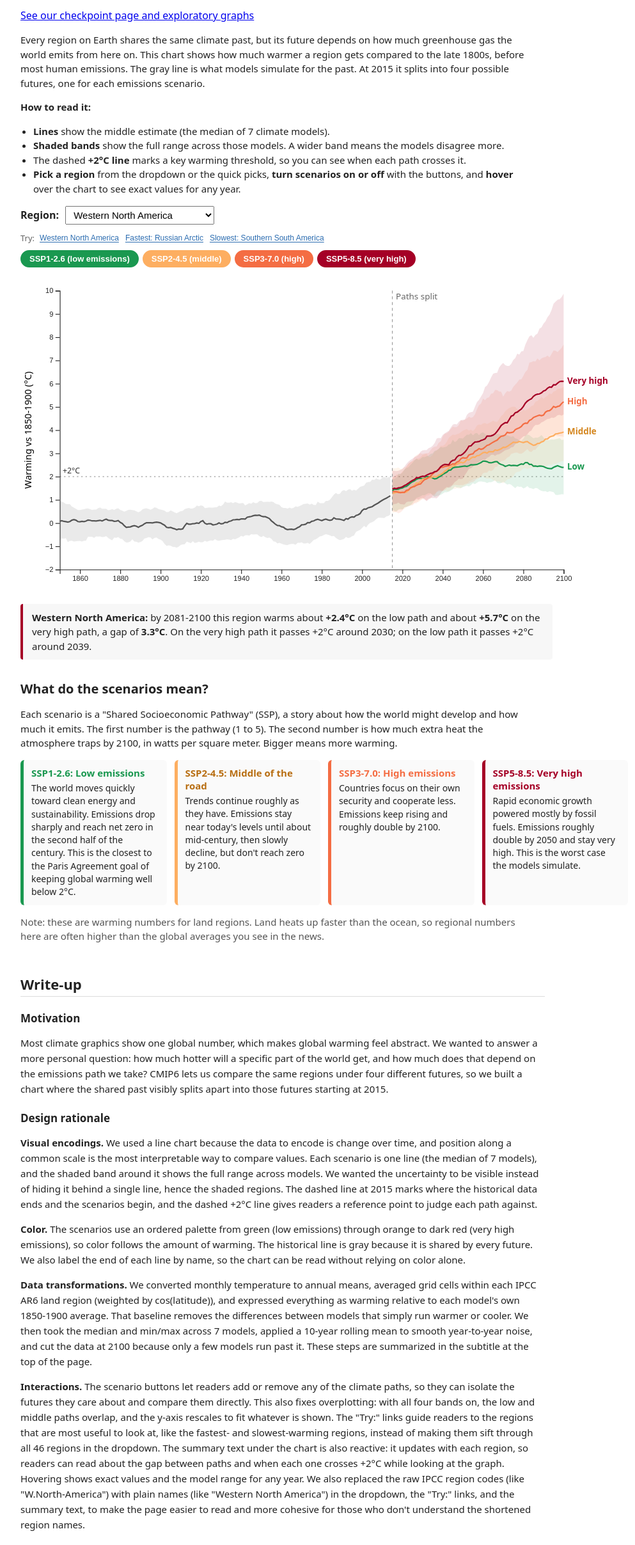
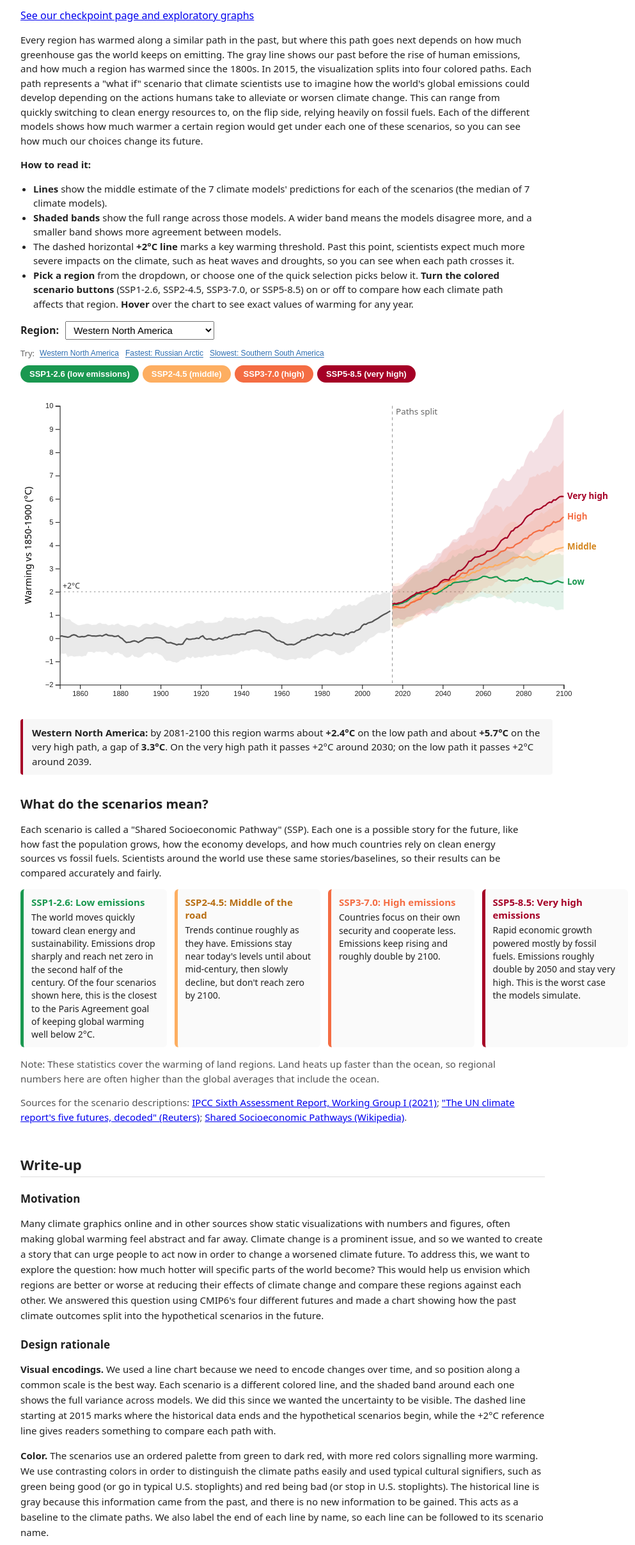
Before and after one commit to chaylennn/Climate-Crossroads, a plain HTML site: page index.html in a window 1280 px wide. Shown: the part 128-2543 px from the top of the page at 64% size, without its empty margins (133-1126 px from the left). Drawn offline with nearby package versions, Linux system fonts and the light colour scheme.

Commit message:
ahhhh more eddits

```diff
--- a/index.html
+++ b/index.html
@@ -17,18 +17,21 @@
 
   <div class="intro">
     <p>
-      Every region on Earth shares the same climate past, but its future depends on how much
-      greenhouse gas the world emits from here on. This chart shows how much warmer a region gets
-      compared to the late 1800s, before most human emissions. The gray line is what models
-      simulate for the past. At 2015 it splits into four possible futures, one for each emissions
-      scenario.
+      Every region has warmed along a similar path in the past, but where this path goes next depends on how much
+      greenhouse gas the world keeps on emitting. The gray line shows our past before the rise of human emissions, and
+      how much a region has warmed since the 1800s. In 2015, the visualization splits into four colored paths. Each path
+      represents a "what if" scenario that climate scientists use to imagine how the world's global emissions could
+      develop depending on the actions humans take to alleviate or worsen climate change. This can range from quickly
+      switching to clean energy resources to, on the flip side, relying heavily on fossil fuels. Each of the different
+      models shows how much warmer a certain region would get under each one of these scenarios, so you can see how
+      much our choices change its future.
     </p>
     <p><strong>How to read it:</strong></p>
     <ul>
-      <li><strong>Lines</strong> show the middle estimate (the median of 7 climate models).</li>
-      <li><strong>Shaded bands</strong> show the full range across those models. A wider band means the models disagree more.</li>
-      <li>The dashed <strong>+2°C line</strong> marks a key warming threshold, so you can see when each path crosses it.</li>
-      <li><strong>Pick a region</strong> from the dropdown or the quick picks, <strong>turn scenarios on or off</strong> with the buttons, and <strong>hover</strong> over the chart to see exact values for any year.</li>
+      <li><strong>Lines</strong> show the middle estimate of the 7 climate models' predictions for each of the scenarios (the median of 7 climate models).</li>
+      <li><strong>Shaded bands</strong> show the full range across those models. A wider band means the models disagree more, and a smaller band shows more agreement between models.</li>
+      <li>The dashed horizontal <strong>+2°C line</strong> marks a key warming threshold. Past this point, scientists expect much more severe impacts on the climate, such as heat waves and droughts, so you can see when each path crosses it.</li>
+      <li><strong>Pick a region</strong> from the dropdown, or choose one of the quick selection picks below it. <strong>Turn the colored scenario buttons</strong> (SSP1-2.6, SSP2-4.5, SSP3-7.0, or SSP5-8.5) on or off to compare how each climate path affects that region. <strong>Hover</strong> over the chart to see exact values of warming for any year.</li>
     </ul>
   </div>
 
@@ -45,14 +48,15 @@
   <section class="scenarios">
     <h2>What do the scenarios mean?</h2>
     <p>
-      Each scenario is a "Shared Socioeconomic Pathway" (SSP), a story about how the world might
-      develop and how much it emits. The first number is the pathway (1 to 5). The second number is
-      how much extra heat the atmosphere traps by 2100, in watts per square meter. Bigger means more warming.
+      Each scenario is called a "Shared Socioeconomic Pathway" (SSP). Each one is a possible story for the future, like
+      how fast the population grows, how the economy develops, and how much countries rely on clean energy sources vs
+      fossil fuels. Scientists around the world use these same stories/baselines, so their results can be compared
+      accurately and fairly.
     </p>
     <div class="scenario-grid">
       <div class="scenario-card" style="--c:#1a9850">
         <h3>SSP1-2.6: Low emissions</h3>
-        <p>The world moves quickly toward clean energy and sustainability. Emissions drop sharply and reach net zero in the second half of the century. This is the closest to the Paris Agreement goal of keeping global warming well below 2°C.</p>
+        <p>The world moves quickly toward clean energy and sustainability. Emissions drop sharply and reach net zero in the second half of the century. Of the four scenarios shown here, this is the closest to the Paris Agreement goal of keeping global warming well below 2°C.</p>
       </div>
       <div class="scenario-card" style="--c:#fdae61; --t:#b86e12">
         <h3>SSP2-4.5: Middle of the road</h3>
@@ -68,8 +72,14 @@
       </div>
     </div>
     <p class="note">
-      Note: these are warming numbers for land regions. Land heats up faster than the ocean, so
-      regional numbers here are often higher than the global averages you see in the news.
+      Note: These statistics cover the warming of land regions. Land heats up faster than the ocean, so regional
+      numbers here are often higher than the global averages that include the ocean.
+    </p>
+    <p class="note">
+      Sources for the scenario descriptions:
+      <a href="https://www.ipcc.ch/report/ar6/wg1/">IPCC Sixth Assessment Report, Working Group I (2021)</a>;
+      <a href="https://www.tbsnews.net/bangladesh/environment/climate-change/explainer-un-climate-reports-five-futures-decoded-285697">"The UN climate report's five futures, decoded" (Reuters)</a>;
+      <a href="https://en.wikipedia.org/wiki/Shared_Socioeconomic_Pathways">Shared Socioeconomic Pathways (Wikipedia)</a>.
     </p>
   </section>
 
@@ -79,69 +89,69 @@
 
     <h3>Motivation</h3>
     <p>
-      Most climate graphics show one global number, which makes global warming feel abstract. We wanted to answer a
-      more personal question: how much hotter will a specific part of the world get, and how much does that depend on
-      the emissions path we take? CMIP6 lets us compare the same regions under four different futures, so we built a
-      chart where the shared past visibly splits apart into those futures starting at 2015.
+      Many climate graphics online and in other sources show static visualizations with numbers and figures, often
+      making global warming feel abstract and far away. Climate change is a prominent issue, and so we wanted to create
+      a story that can urge people to act now in order to change a worsened climate future. To address this, we want to
+      explore the question: how much hotter will specific parts of the world become? This would help us envision which
+      regions are better or worse at reducing their effects of climate change and compare these regions against each
+      other. We answered this question using CMIP6's four different futures and made a chart showing how the past
+      climate outcomes split into the hypothetical scenarios in the future.
     </p>
 
     <h3>Design rationale</h3>
     <p>
-      <strong>Visual encodings.</strong> We used a line chart because the data to encode is change over time, and
-      position along a common scale is the most interpretable way to compare values. Each scenario is one line (the
-      median of 7 models), and the shaded band around it shows the full range across models. We wanted the uncertainty
-      to be visible instead of hiding it behind a single line, hence the shaded regions. The dashed line at 2015 marks
-      where the historical data ends and the scenarios begin, and the dashed +2°C line gives readers a reference point
-      to judge each path against.
+      <strong>Visual encodings.</strong> We used a line chart because we need to encode changes over time, and so
+      position along a common scale is the best way. Each scenario is a different colored line, and the shaded band
+      around each one shows the full variance across models. We did this since we wanted the uncertainty to be visible.
+      The dashed line starting at 2015 marks where the historical data ends and the hypothetical scenarios begin, while
+      the +2°C reference line gives readers something to compare each path with.
     </p>
     <p>
-      <strong>Color.</strong> The scenarios use an ordered palette from green (low emissions) through orange to dark
-      red (very high emissions), so color follows the amount of warming. The historical line is gray because it is
-      shared by every future. We also label the end of each line by name, so the chart can be read without relying on
-      color alone.
+      <strong>Color.</strong> The scenarios use an ordered palette from green to dark red, with more red colors
+      signalling more warming. We use contrasting colors in order to distinguish the climate paths easily and used
+      typical cultural signifiers, such as green being good (or go in typical U.S. stoplights) and red being bad (or stop
+      in U.S. stoplights). The historical line is gray because this information came from the past, and there is no new
+      information to be gained. This acts as a baseline to the climate paths. We also label the end of each line by
+      name, so each line can be followed to its scenario name.
     </p>
     <p>
-      <strong>Data transformations.</strong> We converted monthly temperature to annual means, averaged grid cells
-      within each IPCC AR6 land region (weighted by cos(latitude)), and expressed everything as warming relative to each
-      model's own 1850-1900 average. That baseline removes the differences between models that simply run warmer or
-      cooler. We then took the median and min/max across 7 models, applied a 10-year rolling mean to smooth
-      year-to-year noise, and cut the data at 2100 because only a few models run past it. These steps are summarized
-      in the subtitle at the top of the page.
+      <strong>Data transformations.</strong> We averaged monthly temperature to yearly means, averaged grid cells within
+      each IPCC AR6 land region weighted by cos(latitude), and expressed everything as warming growth relative to each
+      model's own 1850-1900 average. That baseline removes the differences between models that are simply overall warmer
+      or cooler. We then took the median, min, and max across 7 models, applied a 10-year rolling mean to smooth
+      year-to-year noise, and cut the data at 2100 because only a few models run past it.
     </p>
     <p>
-      <strong>Interactions.</strong> The scenario buttons let readers add or remove any of the climate paths, so they
-      can isolate the futures they care about and compare them directly. This also fixes overplotting: with all four
-      bands on, the low and middle paths overlap, and the y-axis rescales to fit whatever is shown. The "Try:" links
-      guide readers to the regions that are most useful to look at, like the fastest- and slowest-warming regions,
-      instead of making them sift through all 46 regions in the dropdown. The summary text under the chart is also
-      reactive: it updates with each region, so readers can read about the gap between paths and when each one crosses
-      +2°C while looking at the graph. Hovering shows exact values and the model range for any year. We also replaced
-      the raw IPCC region codes (like "W.North-America") with plain names (like "Western North America") in the
-      dropdown, the "Try:" links, and the summary text, to make the page easier to read and more cohesive for those who
-      don't understand the shortened region names.
+      <strong>Interactions.</strong> The scenario buttons let readers toggle the climate paths so they can isolate what
+      they're interested in looking at. This also fixes overplotting. With all four bands on, the low and middle paths
+      overlap, and the y-axis scales to fit whatever is shown. The "Try:" links guide readers to the regions that are
+      most interesting to look at, like the fastest and slowest regions in terms of warming growth. This is better than
+      having them sift through all 46 regions to find that information. The summary text under the chart also updates
+      with each region, so readers can see for themselves the gap between paths and notably when each one crosses the
+      +2°C reference line. Hovering a point in time shows exact values and the model range for any year. We also
+      replaced the raw IPCC region codes with plain names. For example, we changed W.North-America to Western North
+      America for readers.
     </p>
     <p>
       <strong>Alternatives we considered.</strong> We considered a choropleth map with a year slider, which would show
-      geography better but makes it hard to compare scenarios over time. We also considered small multiples (one panel
-      per region), but 46 panels would be too small to read. Since we knew our main takeaway would be changes in
-      regional temperature over time for specific regions, we decided against the choropleth map or panel view. Hence,
-      we chose one detailed chart with a region selector and used our exploratory graphs page for the regional overview.
+      geography better. However, a choropleth map makes it very hard to compare scenarios over time neatly and
+      efficiently. We also considered small multiples panels per region, but 46 panels is too many to display without
+      the individual panels becoming too small. Therefore, we chose one detailed chart with a region selector and used
+      our exploratory graphs page for the regional overview.
     </p>
 
     <h3>Development process</h3>
     <p>
-      <strong>Team split.</strong> Chaylen handled the technical side of the project, including the data processing
-      in Colab and building the D3 chart and its interactions, with some technical help from Jeffrey. Jeffrey also
-      recorded and put together the checkpoint video. Chaylen, Peter, Jayleen, and Jeffrey contributed to the write-ups, and
-      Peter and Jayleen helped shape the project's direction and gave feedback on the design as it developed.
+      <strong>Team split.</strong> Chaylen mostly handled the technical side of the project with some help from Peter,
+      which includes the data processing and building the D3 chart. Jeffrey also recorded and put together the
+      checkpoint video. Peter, Jayleen, and Jeffrey contributed to the write-ups.
     </p>
     <p>
-      <strong>Time.</strong> We spent roughly 15 people-hours in total. The preprocessing took the most time. CMIP6 is a
-      very large dataset, so a lot of work went into exploring it to find the files we needed, making sure all 7 models
-      loaded correctly, and getting the full pipeline to run without errors. Once the data was ready, the D3 side took
-      the next most time. Getting the hover tooltip to work and keeping the lines, bands, and labels in sync when
-      scenarios are toggled on and off was a bit of a struggle. Additionally, workshopping the details, evaluating
-      feedback, and polishing the final design also took a while.
+      <strong>Time.</strong> We spent roughly 15 hours in total. The preprocessing took a lot of time since CMIP6 is a
+      very large dataset. A lot of work went into exploring the dataset to find the files we needed and making sure all
+      7 models loaded correctly, as well as the full pipeline running correctly. After that, the D3 side took the next
+      most time. Getting the hover tooltip to work and getting all of the lines, bands, and labels to agree when
+      scenarios are toggled were tasks we struggled with.
     </p>
   </section>
 
```
